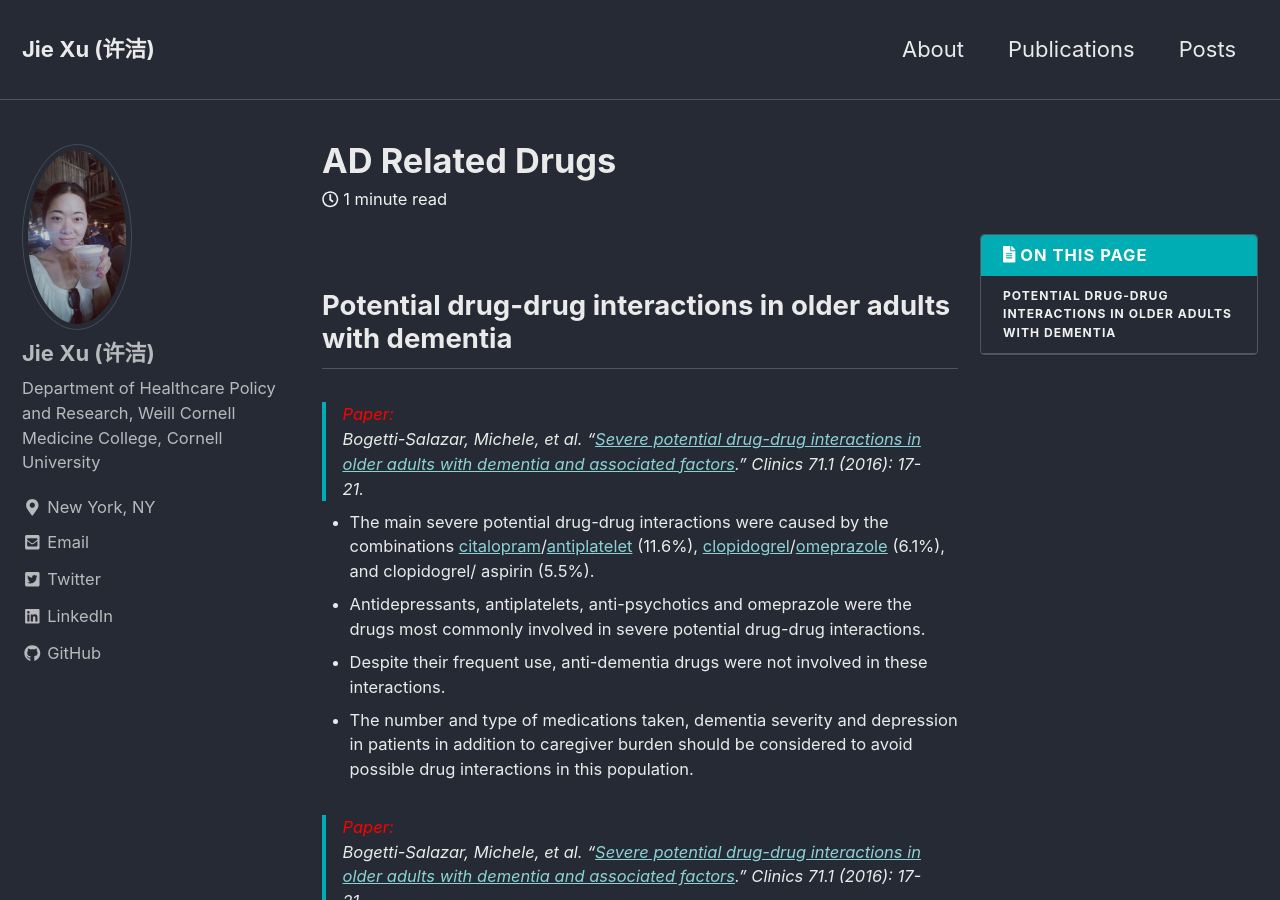
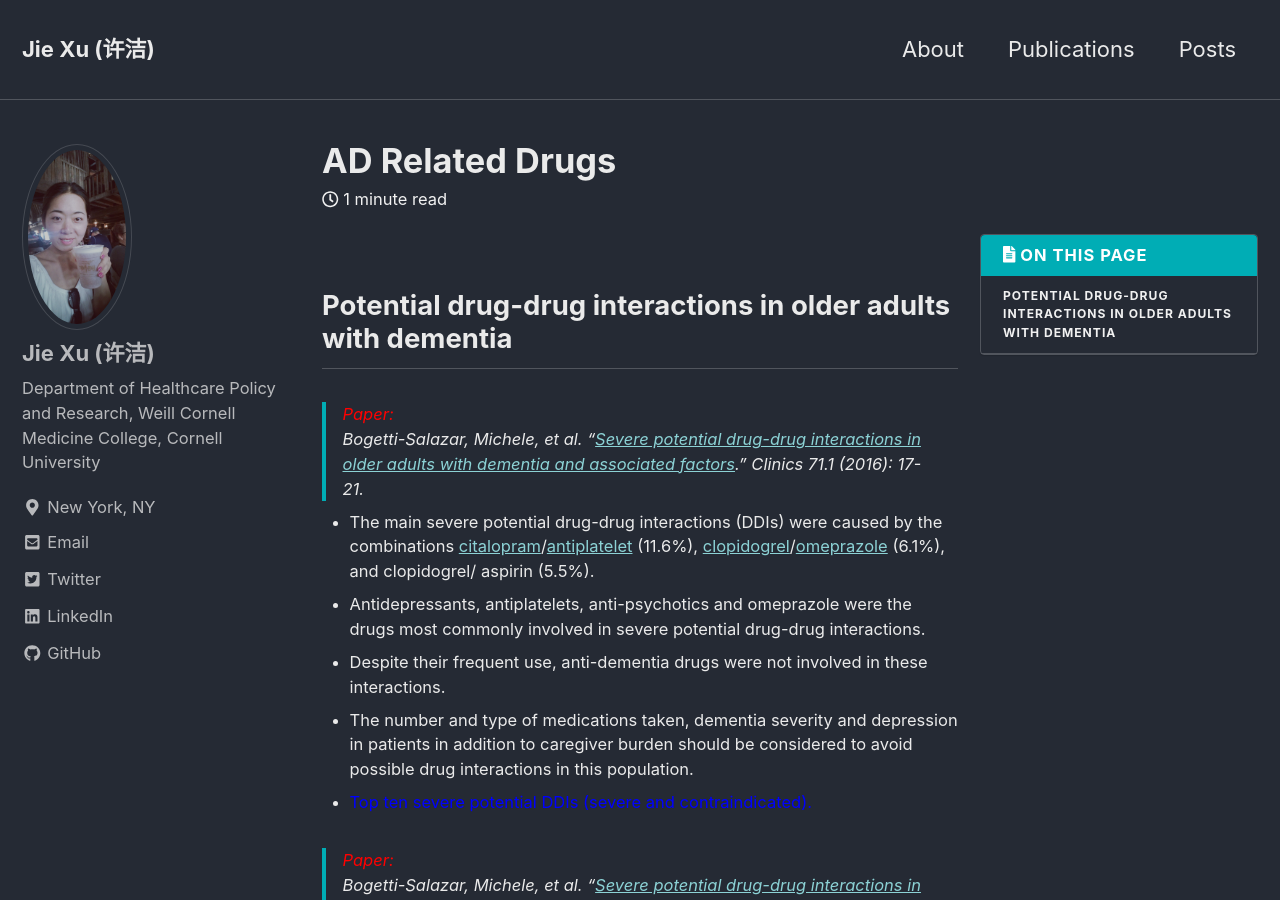
Before and after one commit to jxu1015/jxu1015.github.io, a Jekyll site: the page built from _posts/2020-03-03-AD-Related-Drugs.md, in a window 1280 px wide and 900 px high. Built offline with Jekyll 4.4.1, drawn with Linux system fonts in a browser that asks for light colours; nearby versions of some CDN libraries.

Commit message:
Update 2020-03-03-AD-Related-Drugs.md

```diff
--- a/_posts/2020-03-03-AD-Related-Drugs.md
+++ b/_posts/2020-03-03-AD-Related-Drugs.md
@@ -13,10 +13,11 @@ toc: true
 > <font color='red'>Paper:</font> Bogetti-Salazar, Michele, et al. "[Severe potential drug-drug interactions in older adults with dementia and associated factors](https://www.ncbi.nlm.nih.gov/pmc/articles/PMC4763155/pdf/cln-71-01-017.pdf)." Clinics 71.1 (2016): 17-21.
 {: .small}
 
-* The main severe potential drug-drug interactions were caused by the combinations [citalopram](https://www.drugs.com/citalopram.html)/[antiplatelet](https://www.drugs.com/drug-class/antiplatelet-agents.html) (11.6%), [clopidogrel](https://www.drugs.com/mtm/clopidogrel.html)/[omeprazole](https://www.drugs.com/omeprazole.html) (6.1%), and clopidogrel/ aspirin (5.5%).
+* The main severe potential drug-drug interactions (DDIs) were caused by the combinations [citalopram](https://www.drugs.com/citalopram.html)/[antiplatelet](https://www.drugs.com/drug-class/antiplatelet-agents.html) (11.6%), [clopidogrel](https://www.drugs.com/mtm/clopidogrel.html)/[omeprazole](https://www.drugs.com/omeprazole.html) (6.1%), and clopidogrel/ aspirin (5.5%).
 * Antidepressants, antiplatelets, anti-psychotics and omeprazole were the drugs most commonly involved in severe potential drug-drug interactions.
 * Despite their frequent use, anti-dementia drugs were not involved in these interactions.
 * The number and type of medications taken, dementia severity and depression in patients in addition to caregiver burden should be considered to avoid possible drug interactions in this population.
+* <font color='blue'>Top ten severe potential DDIs (severe and contraindicated).</font>
 {: .small}
 
 
```
